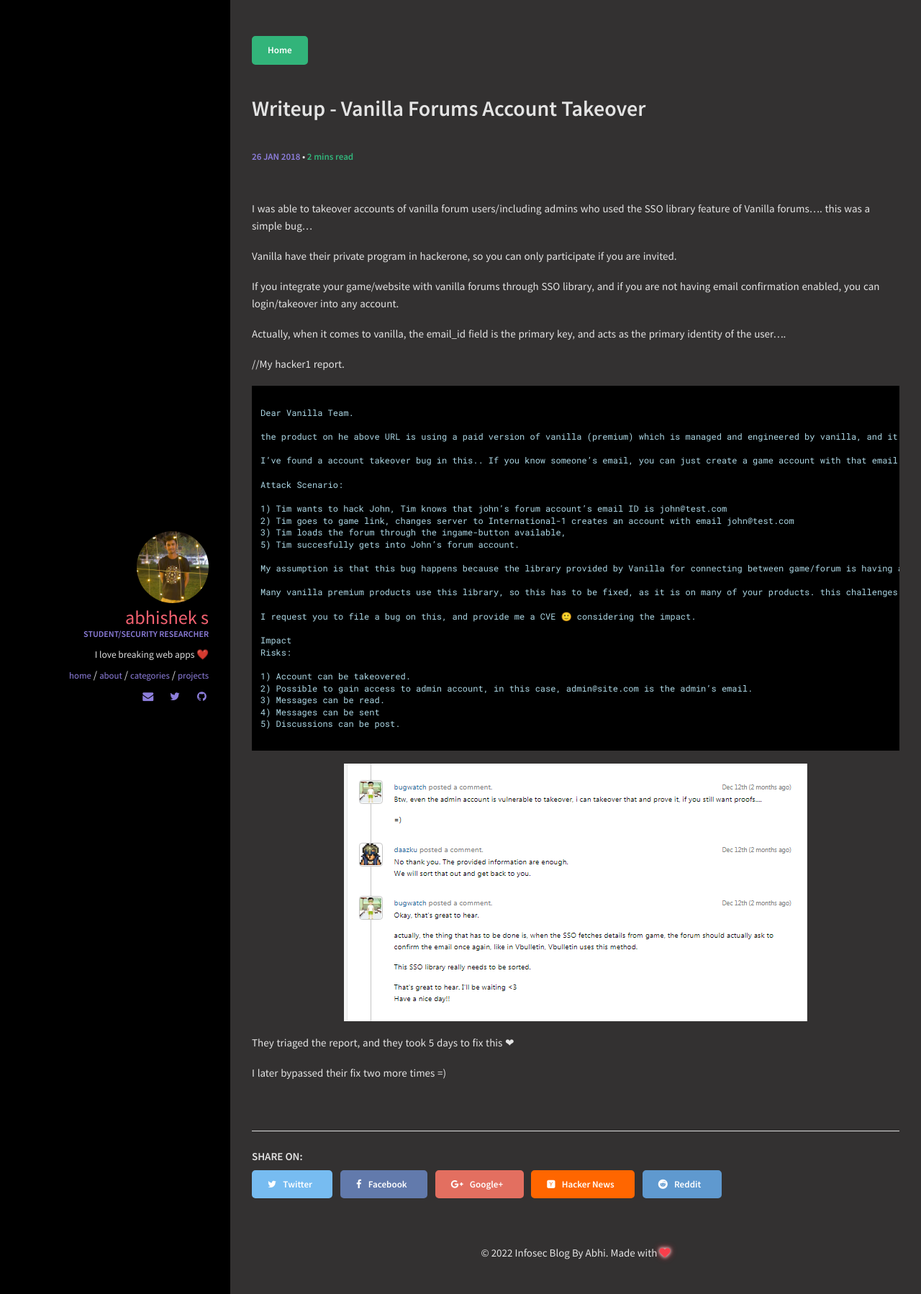
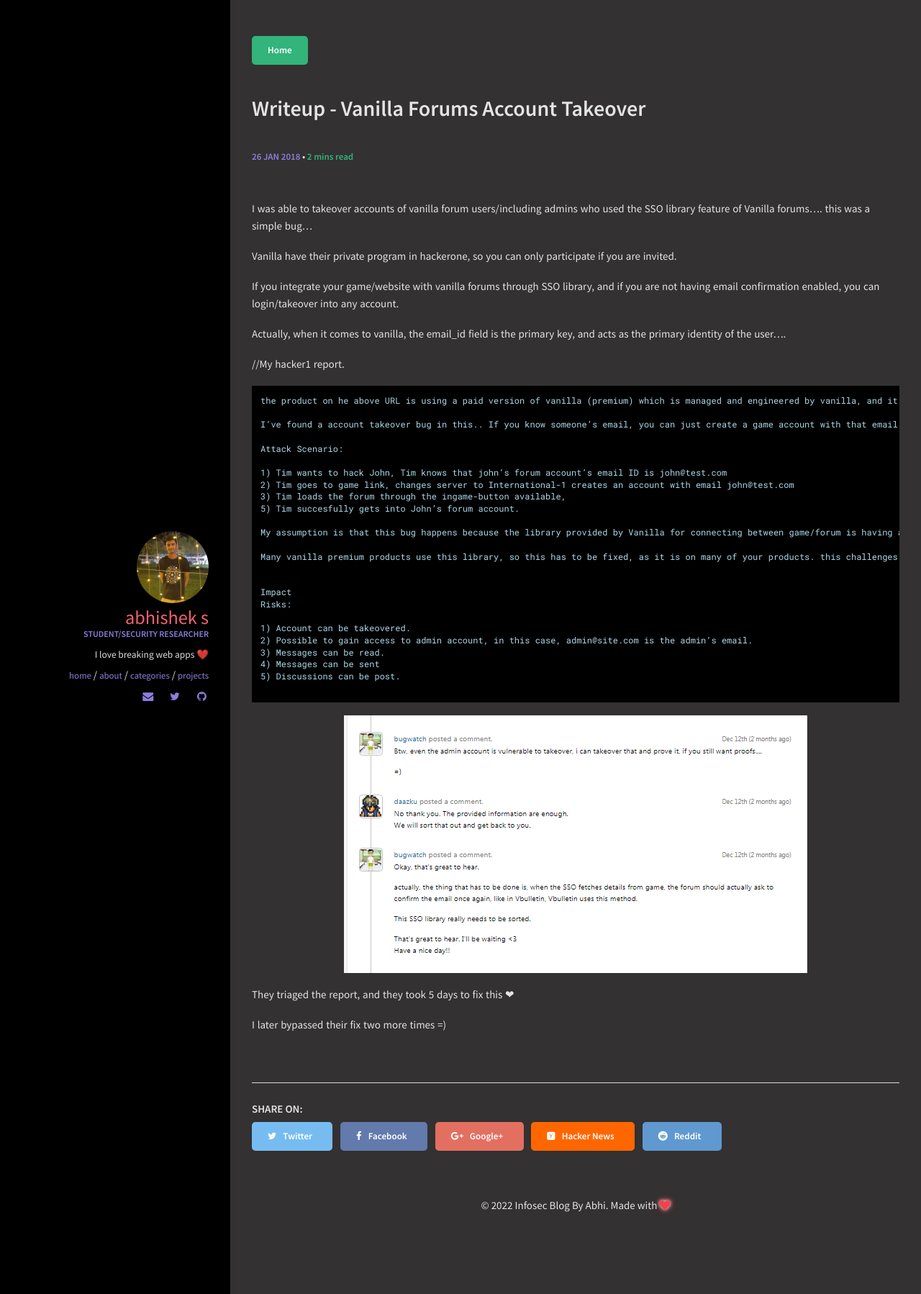
Before and after one commit to abhiabhi2306/abhiabhi2306.github.io, a Jekyll site: the page built from _posts/2019-09-02-vanilla.md, in a window 1280 px wide. Shown: the whole page at 72% size. Built offline with Jekyll 4.4.1, drawn with Linux system fonts in a browser that asks for light colours.

Commit message:
Update 2019-09-02-vanilla.md

````diff
--- a/_posts/2019-09-02-vanilla.md
+++ b/_posts/2019-09-02-vanilla.md
@@ -22,9 +22,6 @@ Actually, when it comes to vanilla, the email_id field is the primary key, and a
 //My hacker1 report.
 
 ```
-
-Dear Vanilla Team.
-
 the product on he above URL is using a paid version of vanilla (premium) which is managed and engineered by vanilla, and it is interconnected with their game Vanilla provides library for interconnecting their between game and forums.
 
 I’ve found a account takeover bug in this.. If you know someone’s email, you can just create a game account with that email on another server, and load forums from ingame, which will give you access to their forum account, A.K.A forum account takeover.
@@ -40,7 +37,6 @@ My assumption is that this bug happens because the library provided by Vanilla f
 
 Many vanilla premium products use this library, so this has to be fixed, as it is on many of your products. this challenges the reputation of vanilla boards.
 
-I request you to file a bug on this, and provide me a CVE 🙂 considering the impact.
 
 Impact
 Risks:
````
